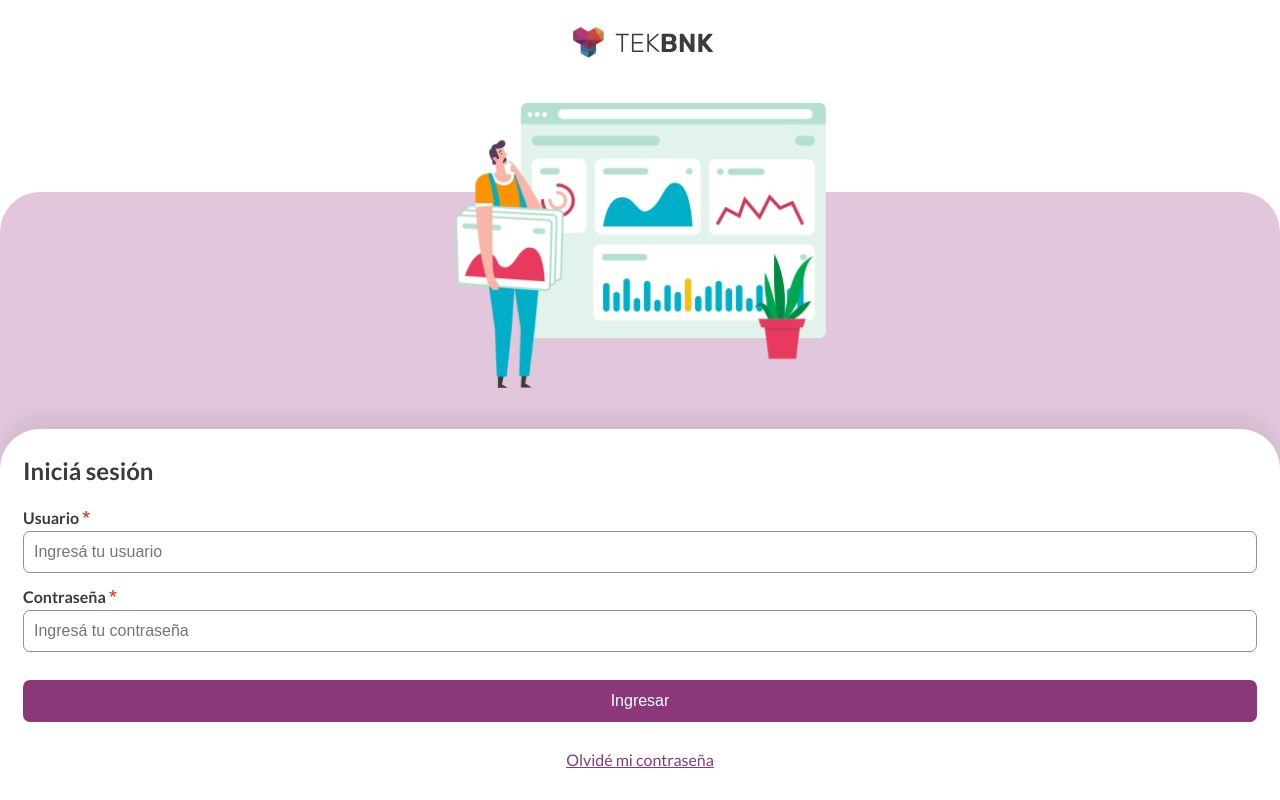
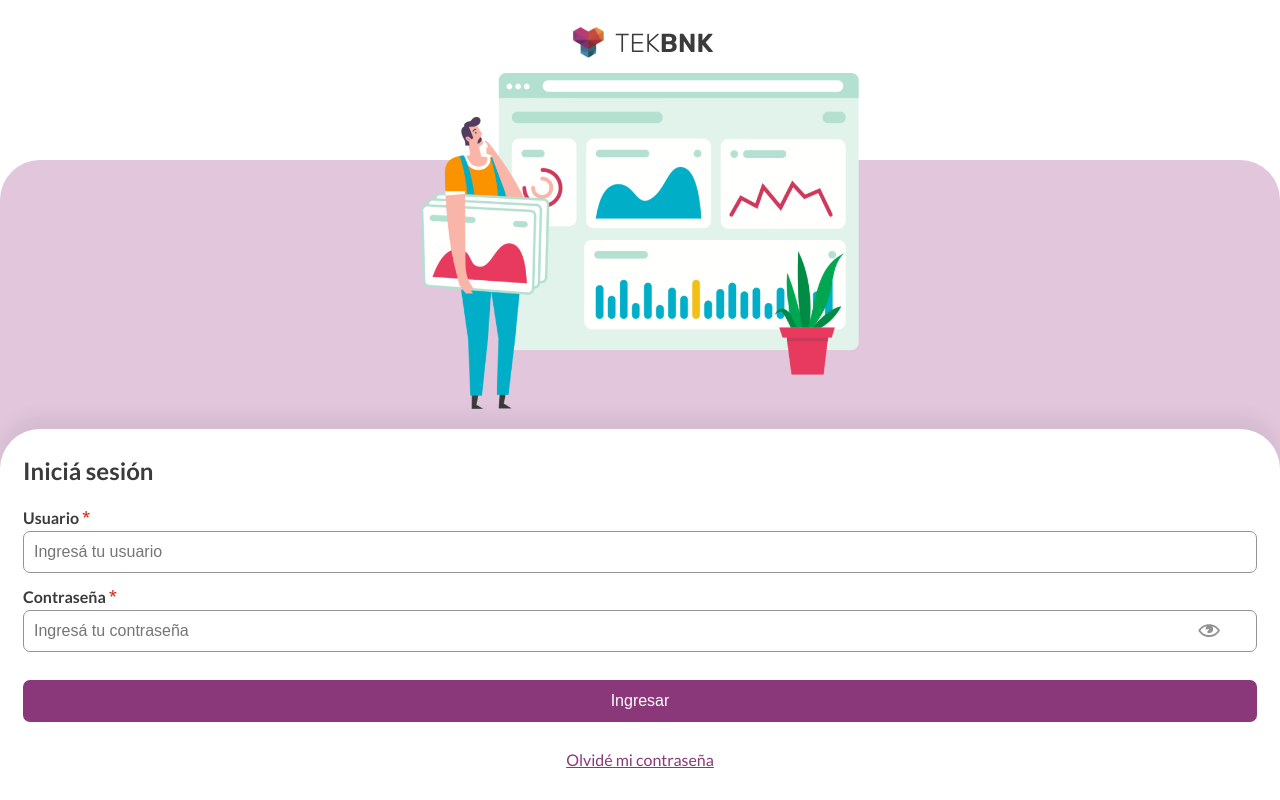
Before and after one commit to merybal/login-app, a React (Create React App) app: page / in a window 1280 px wide. Built offline with nearby package versions, Linux system fonts and the light colour scheme.

Commit message:
input component password

```diff
--- a/src/components/Common/Input.jsx
+++ b/src/components/Common/Input.jsx
@@ -1,6 +1,32 @@
 import styles from "components/Common/Input.module.scss";
 
+import { ReactComponent as EyeOpen } from "assets/EyeOpen.svg";
+import { ReactComponent as EyeClosed } from "assets/EyeClosed.svg";
+import { useState } from "react";
+
 const Input = (props) => {
+  const [inputType, setInputType] = useState(props.type);
+  const [inputValue, setInputValue] = useState("");
+
+  // const [eyeIconVisible, setEyeIconVisible] = useState(true);
+
+  // const [passwordType, setPasswordType] = useState("password");
+  // const [passwordInput, setPasswordInput] = useState("");
+
+  let eyeIconVisible = false;
+
+  if (props.type === "password") {
+    eyeIconVisible = true;
+  }
+
+  const togglePassword = () => {
+    if (inputType === "password") {
+      setInputType("text");
+      return;
+    }
+    setInputType("password");
+  };
+
   return (
     <div className={styles["input-container"]}>
       <label
@@ -10,15 +36,27 @@ const Input = (props) => {
       >
         {props.label} <span>*</span>
       </label>
+      <div className={styles["field-container"]}>
         <input
           id={props.id}
           //   className={`${!isNameValid && styles.invalid}`}
           className={styles.input}
-        type={props.type}
+          type={inputType}
           placeholder={props.placeholder}
           //   value={enteredName}
           //   onChange={nameChangeHandler}
         />
+
+        {eyeIconVisible && (
+          <EyeOpen
+            className={styles.eye}
+            alt="eye open to reveal password"
+            onClick={togglePassword}
+          />
+        )}
+        {/* <EyeClosed className={styles.eye} alt="eye closed to hide password" /> */}
+      </div>
+
       {/* AGREGAR OJITO
       https://medium.com/@miguelznunez/html-css-javascript-how-to-show-hide-password-using-the-eye-icon-27f033bf84ad
       https://codingstatus.com/show-and-hide-password-using-react-js/*/}
--- a/src/components/Common/Input.module.scss
+++ b/src/components/Common/Input.module.scss
@@ -19,6 +19,9 @@
     }
   }
 
+  .field-container {
+    width: 100%;
+    position: relative;
     input {
       height: $size-input;
       padding: 10px 12px 10px 10px;
@@ -41,6 +44,17 @@
       }
     }
 
+    .eye {
+      position: absolute;
+      top: 29%;
+      right: 3%;
+      cursor: pointer;
+      g {
+        width: 30px;
+      }
+    }
+  }
+
   //   .error {
   //     // input {
 
--- a/src/components/LoginForm/LoginForm.module.scss
+++ b/src/components/LoginForm/LoginForm.module.scss
@@ -4,12 +4,14 @@
 .form-container {
   text-align: center;
   padding-bottom: 32px; //TODO chequear con el fondo blanco que onda
+  height: 100%;
   background-color: $white;
   box-shadow: 0px -14px 16px rgba(0, 0, 0, 0.05);
   border-radius: 40px 40px 0px 0px;
 
   .login-container {
     padding: 30px 23px;
+
     h1 {
       margin-bottom: 27px; //TODO ver si se pasa al _base
     }
--- a/src/views/HomeView/HomeView.module.scss
+++ b/src/views/HomeView/HomeView.module.scss
@@ -24,6 +24,8 @@
     .image-container {
       height: 100%;
       width: 100%;
+      margin-bottom: 20px;
+      // flex-shrink: 2; //TODO agregar media query a partir de 667 height
 
       .image {
         background: url("../../assets/AppDevelopment.png");
@@ -31,22 +33,20 @@
         background-origin: content-box;
         background-repeat: no-repeat;
         background-position: center;
-        height: 80%;
-        padding: 30px;
+        height: 100%;
+        padding: 0 15% 0 15%;
       }
     }
 
     .form {
-      background-color: yellow;
       height: 350px;
-      flex-shrink: 0;
     }
   }
 
   .background {
     position: absolute;
-    bottom: 0;
-    height: 76%;
+    top: 20%;
+    height: 60%;
     width: 100%;
     background-color: $background;
     border-radius: 40px 40px 0px 0px;
```
Also changed, not shown: src/assets/EyeClosed.svg (added), src/assets/EyeOpen.svg (added). Lines whose indentation alone changed are shown as unchanged.
